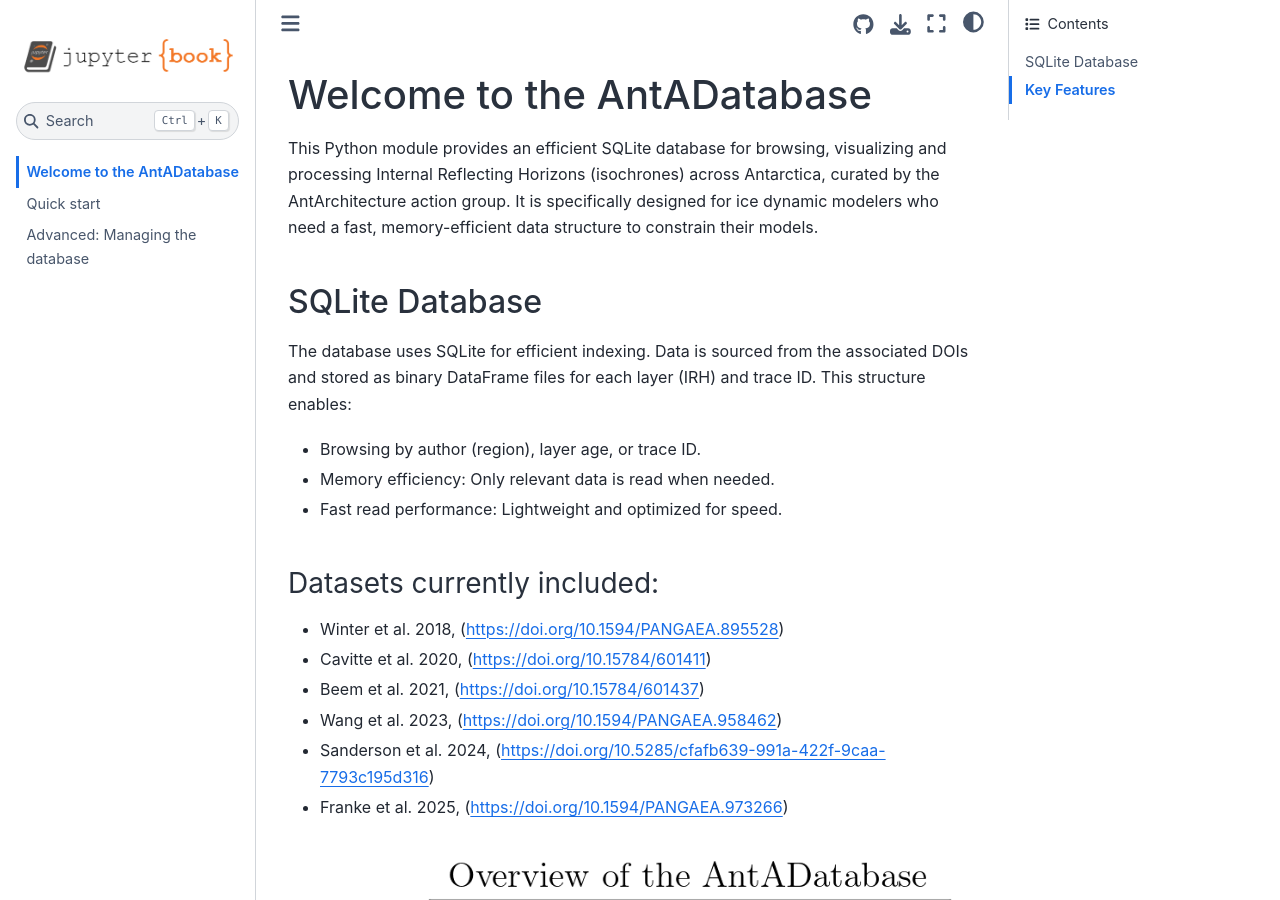
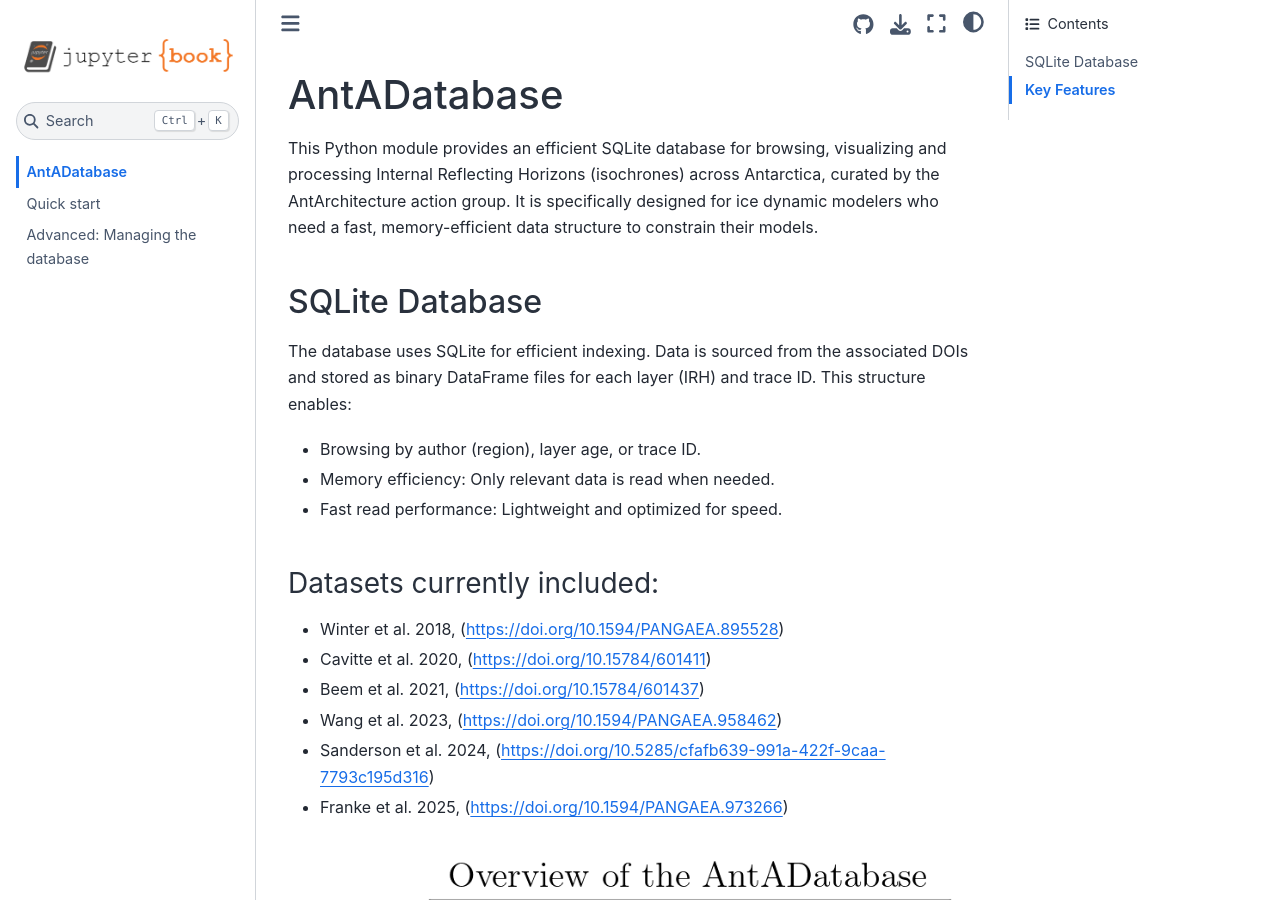
Before and after one commit to antoinehermant/anta_database, a Jupyter Book: the page built from book/intro.md, in a window 1280 px wide and 900 px high. Built offline with Jupyter Book 1.0.4 settings and Sphinx 7.4.7 and the Sphinx Book theme 1.1.4, drawn with Linux system fonts in a browser that asks for light colours.

```diff
--- a/book/intro.md
+++ b/book/intro.md
@@ -1,4 +1,4 @@
-# Welcome to the AntADatabase
+# AntADatabase
 
 This Python module provides an efficient SQLite database for browsing, visualizing and processing Internal Reflecting Horizons (isochrones) across Antarctica, curated by the AntArchitecture action group. It is specifically designed for ice dynamic modelers who need a fast, memory-efficient data structure to constrain their models.
 
```
Also changed, not shown: 2 other files.
